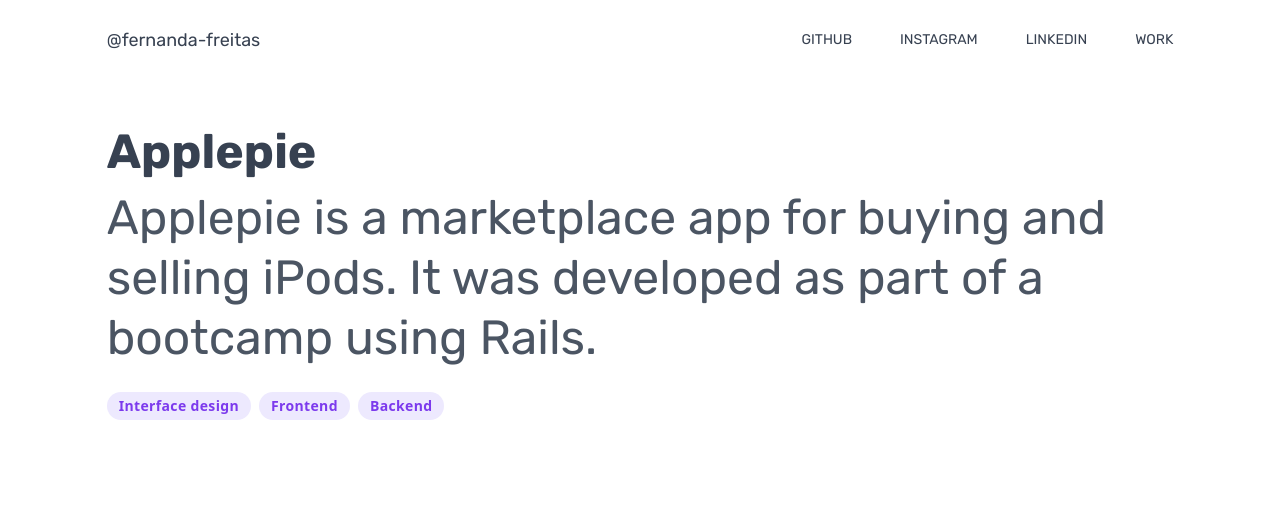
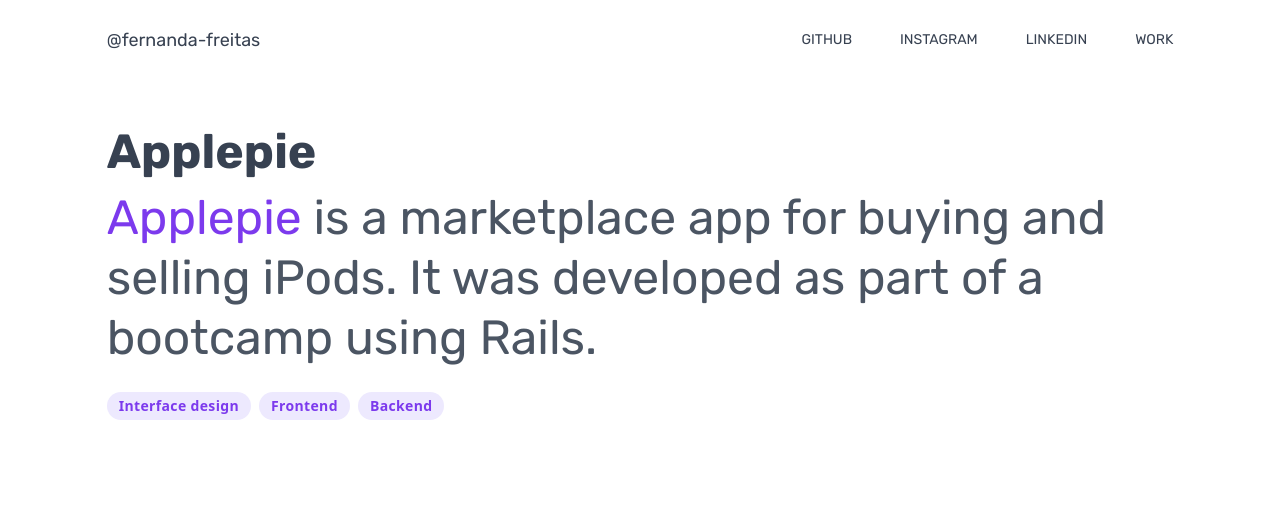
Before and after one commit to fernanda-freitas/personal-website, a Gatsby site: page /applepie in a window 1280 px wide. Shown: the top 510 px of the page. Built offline with nearby package versions, Linux system fonts and the light colour scheme; Gatsby itself is replaced by a stand-in of ours.

Commit message:
add link to applepie app

```diff
--- a/src/pages/applepie.js
+++ b/src/pages/applepie.js
@@ -9,7 +9,8 @@
         <>
           <div className="w-10/12 mx-auto mb-28 mt-32">
             <h2 className="text-5xl font-rubik font-bold text-gray-700">Applepie</h2>
-            <h2 className="max-w-5xl mt-3 text-5xl font-rubik leading-tight text-gray-600">Applepie is a marketplace app for buying and selling iPods. It was developed as part of a bootcamp using Rails.</h2>
+            <h2 className="max-w-5xl mt-3 text-5xl font-rubik leading-tight text-gray-600">
+              <a className="font-rubik text-purple-600" href="https://applepie-1976.herokuapp.com/" target="_blank">Applepie</a> is a marketplace app for buying and selling iPods. It was developed as part of a bootcamp using Rails.</h2>
             <div className="mt-6">
               <div className="flex flex-wrap gap-2">
                 <div class="inline bg-purple-100 text-purple-600 antialiased rounded-full text-sm tracking-wide font-semibold px-3 py-1 whitespace-nowrap">Interface design</div>
```
